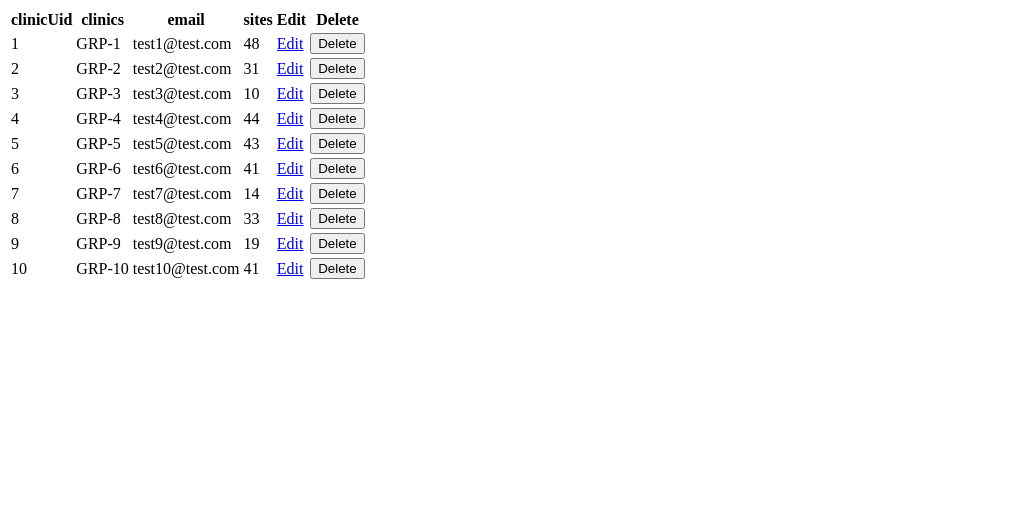
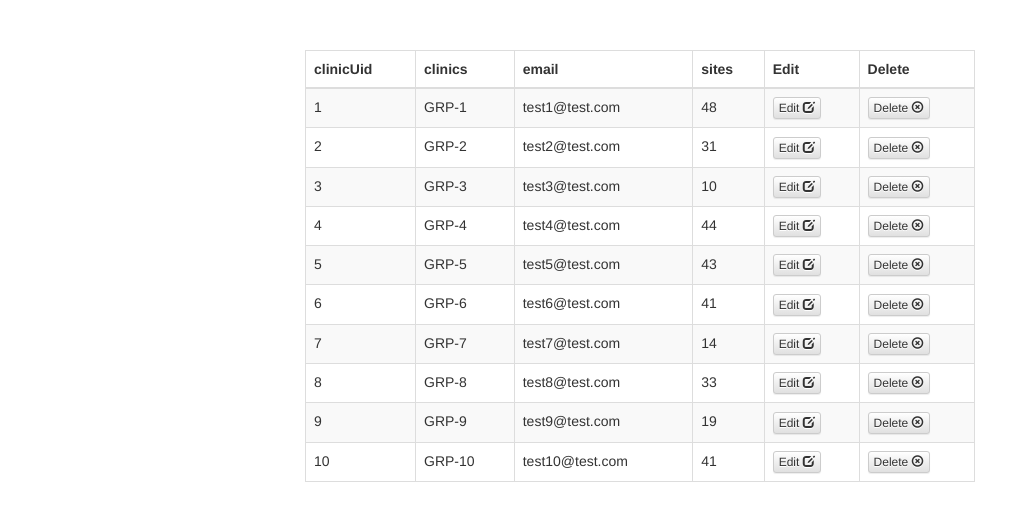
Before and after one commit to RHM-rchu/react-boilerplate, a React app: page / in a window 1280 px wide. Shown: the top 512 px of the page, without its empty margins (0-1027 px from the left). Built offline with nearby package versions, Linux system fonts and the light colour scheme.

Commit message:
stage4 using bootstrap and webpack with scss to style and add "fancy" styles/icons

```diff
--- a/public/index.html
+++ b/public/index.html
@@ -7,6 +7,10 @@
   <meta http-equiv="X-UA-Compatible" content="IE=edge">
   <meta name="viewport" content="width=device-width, initial-scale=1">
 
+  <link rel="stylesheet" href="//maxcdn.bootstrapcdn.com/bootstrap/latest/css/bootstrap.min.css">
+  <link rel="stylesheet" href="//maxcdn.bootstrapcdn.com/bootstrap/latest/css/bootstrap-theme.min.css">
+  <link rel="stylesheet" href="/css/main.css">
+
 </head>
 <body>
 
--- a/src/components/App.js
+++ b/src/components/App.js
@@ -11,7 +11,9 @@ export default class app extends React.Component {
 
   render() {
     return (
-      <ClinicList />
+      <div className="container">
+        <ClinicList />
+      </div>
     )
   }
 
--- a/src/components/ClinicList.js
+++ b/src/components/ClinicList.js
@@ -1,5 +1,6 @@
 import React from "react"
 import { connect } from "react-redux"
+import { Table } from "react-bootstrap"
 import PropTypes from 'prop-types'
 import ClinicListElement from "./ClinicListElement"
 
@@ -11,7 +12,7 @@ import ClinicListElement from "./ClinicListElement"
 class ClinicList extends React.Component {
   render() {
     return (
-      <table>
+      <Table bordered hover responsive striped>
         <thead>
           <tr>
             <th>clinicUid</th>
@@ -29,7 +30,7 @@ class ClinicList extends React.Component {
             )
           })}
         </tbody>
-      </table>
+      </Table>
     )
   }
 }
--- a/src/components/ClinicListElement.js
+++ b/src/components/ClinicListElement.js
@@ -1,5 +1,6 @@
 import React from "react"
 import PropTypes from 'prop-types'
+import { Button, Glyphicon } from "react-bootstrap"
 
 /**
  *
@@ -15,8 +16,18 @@ export default class ClinicListElement extends React.Component {
         <td>{clinic.clinic}</td>
         <td>{clinic.email}</td>
         <td>{clinic.rand}</td>
-        <td><a href={'/clinic/' + clinic.clinicUid}>Edit</a></td>
-        <td><button data-id={clinic.clinicUid}>Delete</button></td>
+        <td>
+          <a href={'/clinic/' + clinic.clinicUid}>
+          <Button bsSize="xsmall">
+          Edit <Glyphicon glyph="edit"/>
+          </Button>
+          </a>
+        </td>
+        <td>
+          <Button bsSize="xsmall" data-id={clinic.clinicUid} data-clinicuid={clinic.clinicUid}>
+          Delete <Glyphicon glyph="remove-circle"/>
+          </Button>
+        </td>
       </tr>
     )
   }
--- a/src/index.js
+++ b/src/index.js
@@ -4,6 +4,8 @@ import { Provider } from "react-redux"
 import { createStore } from "redux"
 import { reducers } from "./reducers/index"
 import App from "./components/App"
+
+import './stylesheets/main.scss'
 
 
 /* need to query db for clinics here */
--- /dev/null
+++ b/src/stylesheets/main.scss
@@ -0,0 +1,4 @@
+.container {
+  width: 700px;
+  margin-top: 50px;
+}
```
